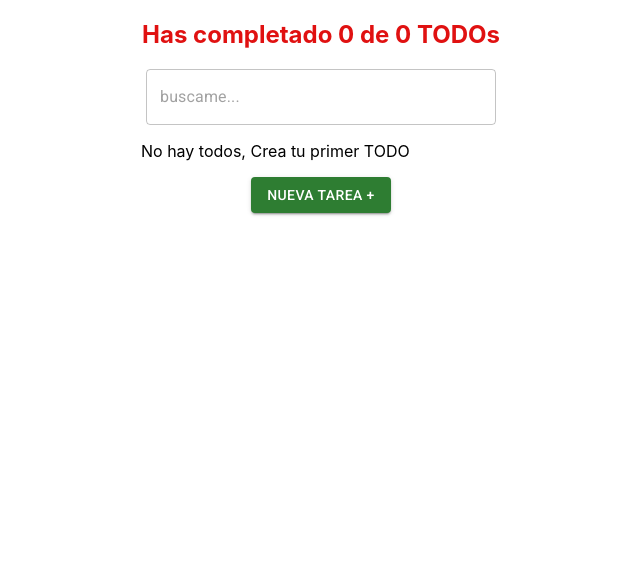
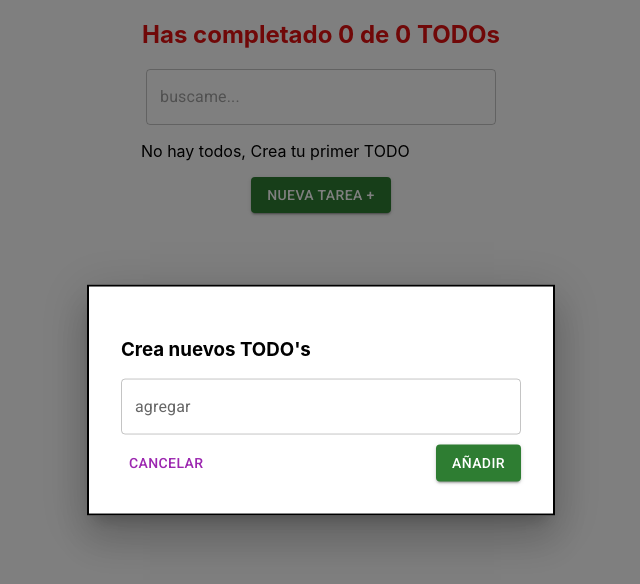
Before and after one commit to lucho19jose/React-TODO, a React (Vite) app: page / in a window 1280 px wide. Both pictures are taken after a click on the button "NUEVA TAREA +". Shown: the top 584 px of the page, without its empty margins (319-959 px from the left). Built offline with nearby package versions, Linux system fonts and the light colour scheme.

Commit message:
create form to new toods

```diff
--- a/index.html
+++ b/index.html
@@ -9,7 +9,7 @@
   </head>
   <body>
     <div id="root"></div>
-    <!-- <div id="modal"></div> -->
+    <div id="modal"></div>
     <script type="module" src="/src/main.jsx"></script>
   </body>
 </html>
--- a/src/App/AppUI.jsx
+++ b/src/App/AppUI.jsx
@@ -6,23 +6,24 @@ import { TodoItem } from '../TodoItem'
 import { TodoList } from '../TodoList'
 import { TodoSearch } from '../TodoSearch'
 import { TodoContext } from '../TodoContext'
-//import { Modal } from '../Modal'
+import { ModalUI } from '../Modal'
+import { TodoForm } from '../TodoForm'
 
 function AppUI(){
 
   const {
-    error,
     loading,
     filteredTodos,
     onCompleteTodo,
-    onDeleteTodo
+    onDeleteTodo,
+    openModal,
+    setOpenModal
   } = React.useContext(TodoContext);
   return (
     <>
       <TodoCounter/>
       <TodoSearch/>
         <TodoList>
-          {error && <div>hubo un error...</div>}
           {loading && <p>Loading...</p>}
           {!loading &&  filteredTodos.length === 0 && <div>No hay todos, Crea tu primer TODO</div>}
 
@@ -36,9 +37,13 @@ function AppUI(){
             />
           ))}
         </TodoList>
-        {/* <Modal>
-          <p>Teletransportacion</p>
-        </Modal> */}
+        {
+          openModal && (
+            <ModalUI>
+              <TodoForm/>
+            </ModalUI>
+          )
+        }
       <CreateTodoButtom></CreateTodoButtom>
     </>
   );
--- a/src/CreateTodoButton/index.jsx
+++ b/src/CreateTodoButton/index.jsx
@@ -1,11 +1,14 @@
 import React from 'react';
 import Button from '@mui/material/Button';
-
 import './Button.css';
 
+import { TodoContext } from '../TodoContext'
+
 function CreateTodoButtom(props){
+    const { openModal, setOpenModal } = React.useContext(TodoContext);
     const newtask = () => {
-        console.log("create new task");
+        setOpenModal(prevState => !prevState);
+        console.log("hello world");
     }
     return(
         <div className="button-container">
--- a/src/Modal/index.jsx
+++ b/src/Modal/index.jsx
@@ -1,11 +1,45 @@
-import React from 'react';
+import React, { useState } from 'react';
 import ReactDOM from 'react-dom';
+import Box from '@mui/material/Box';
+import Button from '@mui/material/Button';
+import Typography from '@mui/material/Typography';
+import Modal from '@mui/material/Modal';
+import { TodoContext } from '../TodoContext'
+//import Button from '@mui/material/Button';
 
-function Modal({ children }) {
+
+const style = {
+  position: 'absolute',
+  top: '50%',
+  left: '50%',
+  transform: 'translate(-50%, -50%)',
+  width: 400,
+  bgcolor: 'background.paper',
+  border: '2px solid #000',
+  boxShadow: 24,
+  p: 4,
+};
+
+function ModalUI({ children }) {
+  const { openModal, setOpenModal } = React.useContext(TodoContext);
+  const [ open, setOpen ] = React.useState(false);
+  const handleClose = () => setOpenModal(false);
+
   return ReactDOM.createPortal(
-    children,
+    <div>
+      <Modal
+        open={openModal}
+        onClose={handleClose}
+        aria-labelledby="modal-modal-title"
+        aria-describedby="modal-modal-description"
+      >
+        <Box sx={style}>
+          { children }
+        </Box>
+      </Modal>
+    </div>,
     document.getElementById('modal')
   );
 }
 
-export { Modal };
+export { ModalUI };
--- a/src/TodoContext/UseLocalStorage.jsx
+++ b/src/TodoContext/UseLocalStorage.jsx
@@ -11,6 +11,8 @@ function useLocalStorage(itemName, initialValue) {
       let parsedItem;
 
       if (!localStorageItem) {
+        console.log("ther isn't localstorage");
+        console.log("initial value", initialValue);
         localStorage.setItem(itemName, JSON.stringify(initialValue));
         parsedItem = initialValue;
       } else {
@@ -36,7 +38,6 @@ function useLocalStorage(itemName, initialValue) {
     item,
     saveItem,
     loading,
-    error,
   }
 }
 
--- a/src/TodoContext/index.jsx
+++ b/src/TodoContext/index.jsx
@@ -7,11 +7,11 @@ function TodoProvider(props) {
     item: todos,
     saveItem: saveTodos,
     loading,
-    error,
   } = useLocalStorage('TODOS_V1', []);
 
 
   const [ searchValue, setSearchValue ] = React.useState('');
+  const [openModal, setOpenModal] = React.useState(false);
 
   const completedTodos = todos.filter(todo => todo.completed).length;
   const totalTodos = todos.length;
@@ -30,6 +30,14 @@ function TodoProvider(props) {
     saveTodos(newTodos);
   }
 
+  const addNewTodo = (newtodo) => {
+    console.log("new Todo", newtodo);
+    console.log("currenttodos", todos);
+    const newTodos = todos.push(newtodo);
+    console.log("newTodos", newTodos);
+    saveTodos(newTodos);
+  }
+
   const onDeleteTodo = (id) => {
     const newTodos = todos.filter(todo => todo.id !== id);
     saveTodos(newTodos);
@@ -37,7 +45,6 @@ function TodoProvider(props) {
   return (
     <TodoContext.Provider value={{
       loading,
-      error,
       completedTodos,
       totalTodos,
       searchValue,
@@ -45,7 +52,9 @@ function TodoProvider(props) {
       filteredTodos,
       onCompleteTodo,
       onDeleteTodo,
-
+      openModal,
+      setOpenModal,
+      addNewTodo
     }}>
       { props.children }
     </TodoContext.Provider>
--- /dev/null
+++ b/src/TodoForm/index.jsx
@@ -0,0 +1,65 @@
+import React, { Component } from 'react';
+import Box from '@mui/material/Box';
+import TextField from '@mui/material/TextField';
+import Button from '@mui/material/Button';
+import './todoForm.css'
+import { TodoContext } from '../TodoContext'
+
+
+function TodoForm() {
+  const { addNewTodo, setOpenModal } = React.useContext(TodoContext);
+
+  const [value, setValue] = React.useState('');
+
+  const cancel = () =>{
+    console.log("cancel mdoa");
+    setOpenModal(prevState => !prevState);
+  };
+
+  const handleChange = (event) => {
+    console.log(event.target.value);
+    setValue(event.target.value);
+  };
+
+  const newtask = () =>{
+    console.log({ id: 5, text: value, completed: false });
+    addNewTodo({ id: 3, text: value, completed: false })
+    setOpenModal(false);
+    console.log("this is a new task");
+  }
+
+  return (
+    <form>
+      <h3>Crea nuevos TODO's</h3>
+      <div style={{ width: '100%' }}>
+        <TextField
+            id="outlined-multiline-flexible"
+            label="agregar"
+            multiline
+            maxRows={4}
+            value={value}
+            onChange={handleChange}
+            style={{ width: '100%' }}
+            placeholder="algo que no puede explicar..."
+          />
+      </div>
+      <div className='btns'>
+        <Button
+            color="secondary"
+            onClick={cancel}
+        >
+          Cancelar
+        </Button>
+        <Button
+            variant="contained"
+            color="success"
+            onClick={newtask}
+        >
+          Añadir
+        </Button>
+      </div>
+    </form>
+  )
+}
+
+export { TodoForm };
--- /dev/null
+++ b/src/TodoForm/todoForm.css
@@ -0,0 +1,5 @@
+.btns{
+  display: flex;
+  justify-content: space-between;
+  margin-top: 10px;
+}
```
